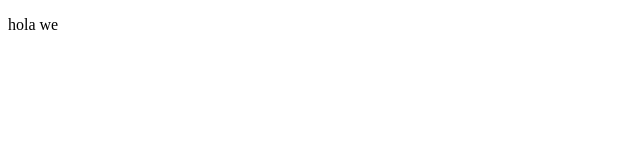
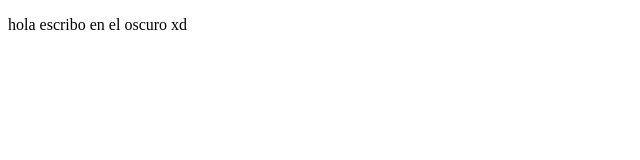
Before and after one commit to tutin-zzz/personalProyects, a plain HTML site: page index.html in a window 1280 px wide. Shown: the whole page, without its empty margins (0-640 px from the left). Drawn offline with Linux system fonts and the light colour scheme.

Commit message:
agregue texto

```diff
--- a/index.html
+++ b/index.html
@@ -8,7 +8,7 @@
 </head>
 <body>
     <p>
-        hola we
+        hola escribo en el oscuro xd
     </p>
 </body>
 </html>
```
